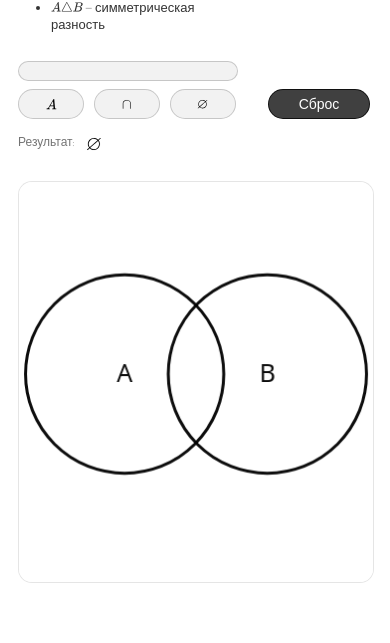
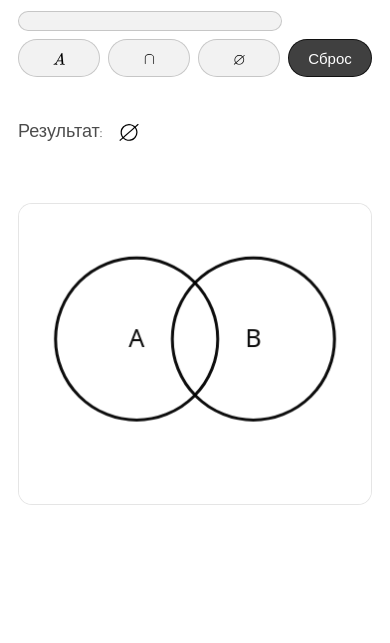
Before and after one commit to Bjashon/dynamic-shemes, a plain HTML site: page euler.html in a window 390 px wide. Shown: the part 201-844 px from the top of the page. Drawn offline with nearby package versions, Linux system fonts and the light colour scheme.

Commit message:
Update euler.html

```diff
--- a/euler.html
+++ b/euler.html
@@ -53,14 +53,14 @@
     .wrap{
       max-width:980px;
       margin:0 auto;
-      padding:18px;
+      padding:0 18px 18px;
     }
 
     .card{
       background:#fff;
       border:1px solid rgba(0,0,0,0);
       border-radius:16px;
-      padding:14px;
+      padding:0 14px 14px;
     }
 
     h1{
@@ -84,7 +84,7 @@
       margin-top:12px;
       display:flex;
       gap:18px;
-      align-items:center;
+      align-items:flex-start;
       flex-wrap:wrap;
     }
 
@@ -93,6 +93,8 @@
       flex-direction:column;
       gap:8px;
       align-items:flex-start;
+      flex:1 1 320px;
+      min-width:0;
     }
 
     .toggleLine{
@@ -128,84 +130,146 @@
     }
 
     .mainBtns{
-      display:flex;
-      gap:10px;
-      flex-wrap:nowrap;
+      display:grid;
+      grid-template-columns:repeat(3, minmax(0, 1fr));
+      gap:8px;
+      min-width:0;
     }
 
     .rowBtns{
-      display:flex;
-      gap:10px;
-      flex-wrap:wrap;
+      display:grid;
+      grid-template-columns:minmax(0, 1fr) auto;
+      gap:8px;
       align-items:center;
+      width:100%;
+      max-width:420px;
     }
 
     .chip{
       border:1px solid var(--line);
       background:var(--soft);
       color:var(--text);
-      padding:clamp(6px, 1.5vw, 10px) clamp(10px, 2vw, 14px);
+      padding:8px 12px;
       border-radius:999px;
       cursor:pointer;
       user-select:none;
       -webkit-user-select:none;
       -webkit-touch-callout:none;
       touch-action:manipulation;
-      font-size:clamp(14px, 2.2vw, 20px);
+      font-size:18px;
       display:inline-flex;
       align-items:center;
       justify-content:center;
-      min-width:clamp(44px, 10vw, 72px);
+      min-width:54px;
+      min-height:40px;
+      box-sizing:border-box;
     }
 
     .chip:hover{ background:var(--soft2); }
     .chip:active{ transform:translateY(1px); }
 
     #btnReset{
-      font-size:clamp(14px, 2vw, 18px);
-      min-width:clamp(80px, 20vw, 120px);
-      margin-left:22px;
+      font-size:16px;
+      min-width:86px;
+      margin-left:0;
       background:rgba(0,0,0,.75);
       border-color:rgba(0,0,0,.75);
       color:#ffffff;
+      padding:8px 14px;
     }
 
     #btnReset:hover{ background:rgba(0,0,0,.85); }
     #btnReset:active{ transform: translateY(1px); }
 
     .rightBlock{
-      display:flex;
+      display:grid;
+      grid-template-columns:auto 1fr;
+      column-gap:12px;
       align-items:center;
-      gap:8px;
+      width:100%;
+      max-width:420px;
+      height:104px;
+      overflow:visible;
     }
 
     .resultLabel{
-      font-size:12px;
-      color:rgba(0,0,0,.55);
+      font-size:20px;
+      color:rgba(0,0,0,.7);
       margin:0;
       line-height:1;
+      padding-top:0;
+      align-self:center;
     }
 
     .result{
       display:inline-flex;
       align-items:center;
       position:relative;
-      font-size:20px;
+      font-size:32px;
       line-height:1;
-      padding:6px 4px 2px;
+      padding:6px 4px;
       white-space:nowrap;
       overflow:visible;
       max-width:100%;
+      height:76px;
       vertical-align:middle;
     }
 
     canvas{
       width:100%;
-      height:400px;
+      height:360px;
       background:#fff;
       border-radius:14px;
       border:1px solid rgba(0,0,0,.10);
       margin-top:8px;
+      flex:1 1 420px;
+      min-width:0;
+    }
+
+    @media (max-width: 640px){
+      .topInfo{
+        gap:12px;
+      }
+
+      .cornerLogo{
+        width:72px;
+        height:72px;
+      }
+
+      .rowBtns,
+      .toggleLine{
+        max-width:none;
+      }
+
+      .chip{
+        font-size:16px;
+        min-width:48px;
+        min-height:38px;
+        padding:7px 10px;
+      }
+
+      #btnReset{
+        min-width:84px;
+        font-size:15px;
+        padding:7px 12px;
+      }
+
+      .rightBlock{
+        height:92px;
+      }
+
+      .resultLabel{
+        font-size:18px;
+      }
+
+      .result{
+        font-size:28px;
+        height:68px;
+      }
+
+      canvas{
+        height:300px;
+      }
     }
   </style>
 
@@ -300,7 +364,6 @@
     deviceScale: 1,
     dragging: null,
     userMoved: false,
-
     aMode: 1,
     bMode: 0,
     op: '&',
@@ -315,12 +378,42 @@
     return (v - 1 + len) % len;
   }
 
+  function safeTypeset(elements){
+    if (!window.MathJax) return;
+
+    if (window.MathJax.startup && window.MathJax.startup.promise) {
+      window.MathJax.startup.promise.then(() => {
+        if (typeof window.MathJax.typesetPromise === 'function') {
+          return window.MathJax.typesetPromise(elements);
+        }
+        if (typeof window.MathJax.typeset === 'function') {
+          window.MathJax.typeset(elements);
+        }
+      }).catch((err) => {
+        console.error('MathJax startup/typeset error:', err);
+      });
+      return;
+    }
+
+    try {
+      if (typeof window.MathJax.typesetPromise === 'function') {
+        window.MathJax.typesetPromise(elements).catch((err) => {
+          console.error('MathJax typesetPromise error:', err);
+        });
+      } else if (typeof window.MathJax.typeset === 'function') {
+        window.MathJax.typeset(elements);
+      }
+    } catch (err) {
+      console.error('MathJax typeset error:', err);
+    }
+  }
+
   function setDefaultCircles(){
     const w = canvas.width;
     const h = canvas.height;
-    const r = Math.min(w, h) * 0.28;
+    const r = Math.min(w, h) * 0.27;
     const cx = w * 0.50;
-    const cy = h * 0.48;
+    const cy = h * 0.45;
     const dx = r * 0.72;
     state.A = { x: cx - dx, y: cy, r };
     state.B = { x: cx + dx, y: cy, r };
@@ -331,8 +424,8 @@
     state.deviceScale = dpr;
 
     const rect = canvas.getBoundingClientRect();
-    canvas.width = Math.round(rect.width * dpr);
-    canvas.height = Math.round(rect.height * dpr);
+    canvas.width = Math.max(1, Math.round(rect.width * dpr));
+    canvas.height = Math.max(1, Math.round(rect.height * dpr));
 
     toggleLine.style.maxWidth = btnRow.getBoundingClientRect().width + 'px';
 
@@ -592,10 +685,9 @@
     }
 
     resultText.innerHTML = `\\(${latex}\\)`;
-    MathJax.typesetPromise([btnA, btnB, btnOp, resultText]);
-
     compiled = compile(buildExpression());
     draw();
+    safeTypeset([btnA, btnB, btnOp, resultText]);
   }
 
   function insideCircle(px, py, circle){
@@ -728,6 +820,20 @@
     el.addEventListener('pointerleave', cancelPress);
   }
 
+  function runSmokeTests(){
+    console.assert(nextMode(0, 3) === 1, 'nextMode forward');
+    console.assert(prevMode(0, 3) === 2, 'prevMode backward');
+    console.assert(modeToExpr('A', 0) === '', 'modeToExpr empty');
+    console.assert(modeToExpr('A', 1) === 'A', 'modeToExpr normal');
+    console.assert(modeToExpr('A', 2) === '!A', 'modeToExpr negated');
+    console.assert(evalRPN(toRPN(tokenize('(A&B)')), true, true) === true, 'intersection tt');
+    console.assert(evalRPN(toRPN(tokenize('(A&B)')), true, false) === false, 'intersection tf');
+    console.assert(evalRPN(toRPN(tokenize('(A|B)')), false, true) === true, 'union ft');
+    console.assert(evalRPN(toRPN(tokenize('(A\\B)')), true, false) === true, 'difference tf');
+    console.assert(evalRPN(toRPN(tokenize('(A^B)')), true, true) === false, 'xor tt');
+    console.assert(evalRPN(toRPN(tokenize('(A^B)')), true, false) === true, 'xor tf');
+  }
+
   attachForwardBackwardControl(btnA, cycleAForward, cycleABackward);
   attachForwardBackwardControl(btnB, cycleBForward, cycleBBackward);
   attachForwardBackwardControl(btnOp, cycleOpForward, cycleOpBackward);
@@ -796,6 +902,7 @@
 
   window.addEventListener('resize', resizeForDPR);
 
+  runSmokeTests();
   resizeForDPR();
   refreshUI();
 })();
```
Lines whose indentation alone changed are shown as unchanged.
